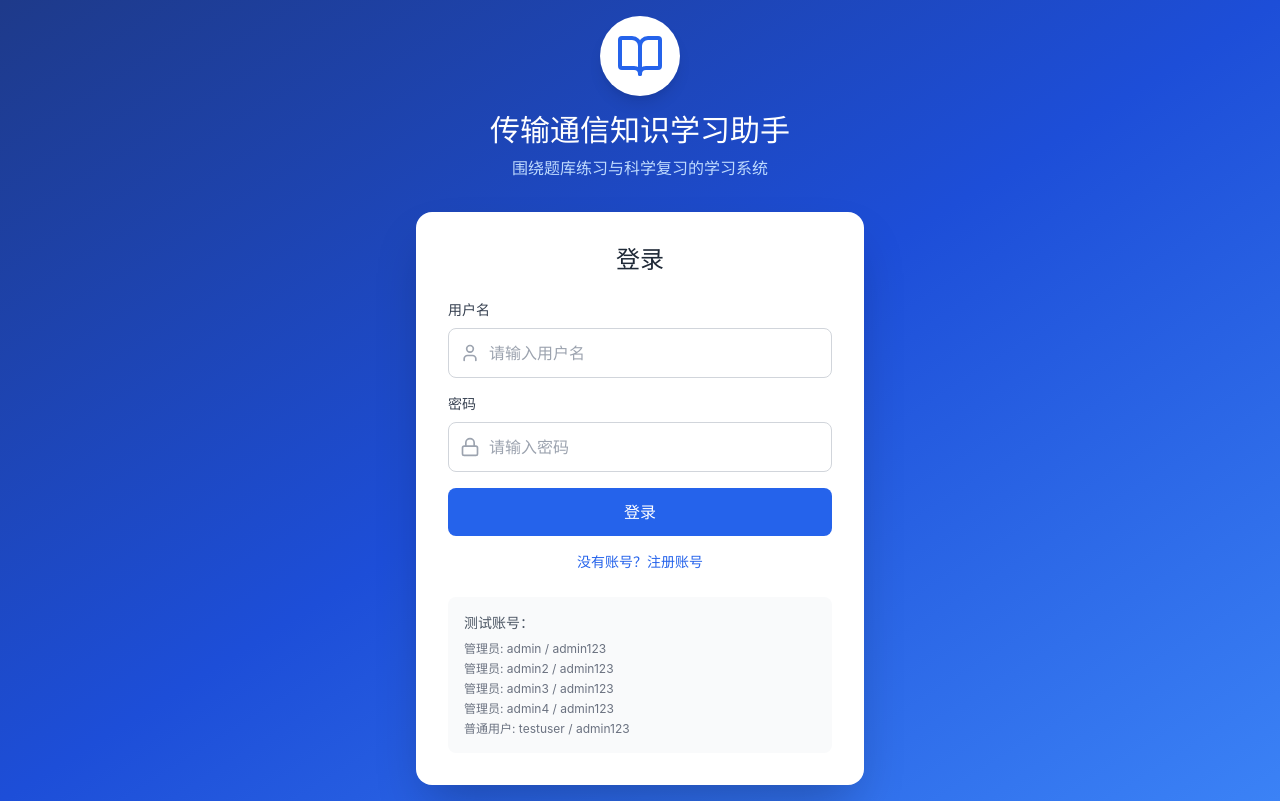
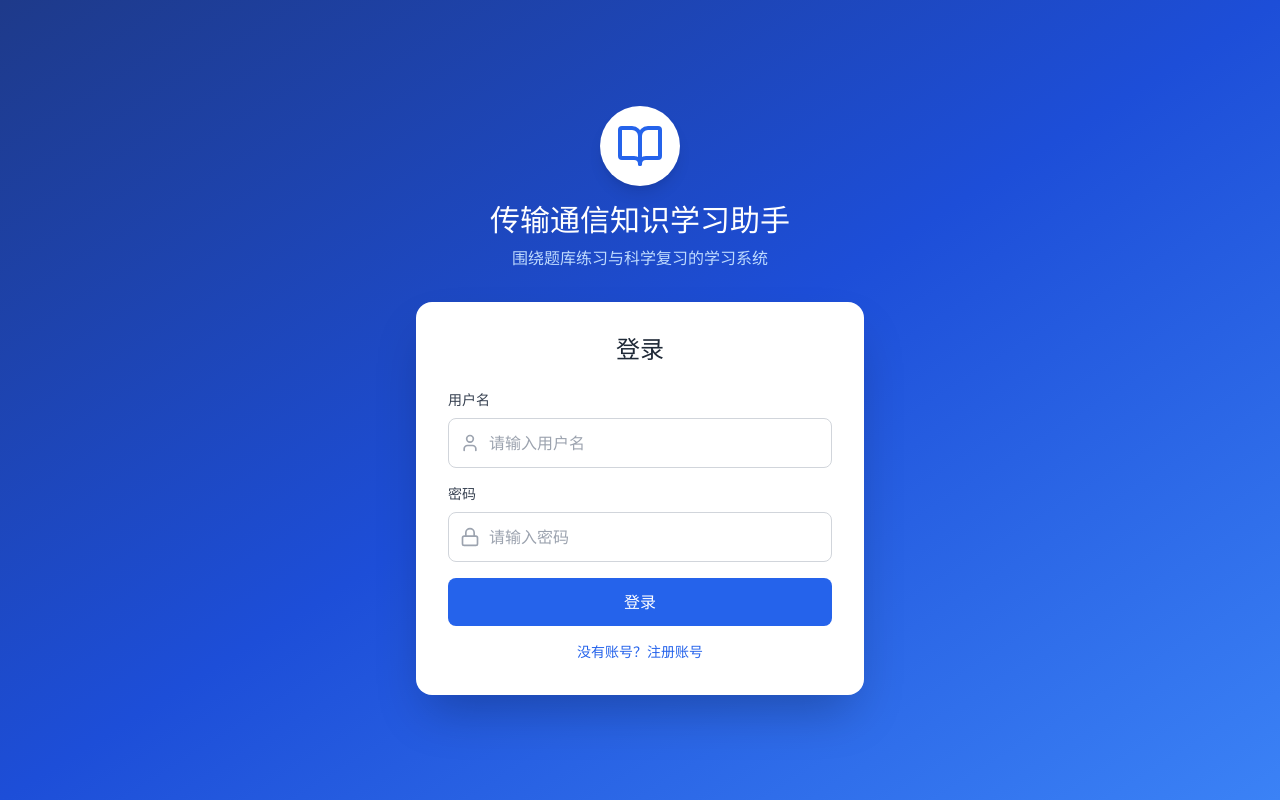
Before and after one commit to laomu-dev/study-app, a React (Vite) app: page /login in a window 1280 px wide. Built offline with nearby package versions, Linux system fonts and the light colour scheme; no server answers.

Commit message:
Remove visible test account hints

```diff
--- a/api/server.ts
+++ b/api/server.ts
@@ -24,8 +24,6 @@ const PORT = process.env.PORT || 3001;
 const server = app.listen(PORT, async () => {
   await initializeDatabase();
   console.log(`Server ready on port ${PORT}`);
-  console.log('Default admin credentials: admin / admin123');
-  console.log('Default user credentials: testuser / admin123');
 });
 
 /**
--- a/src/pages/Login.tsx
+++ b/src/pages/Login.tsx
@@ -136,18 +136,6 @@ export function Login() {
             {isRegistering ? '已有账号，返回登录' : '没有账号？注册账号'}
           </button>
 
-          {!isRegistering && (
-            <div className="mt-6 p-4 bg-gray-50 rounded-lg">
-            <p className="text-sm text-gray-600 mb-2">测试账号：</p>
-            <div className="text-xs text-gray-500 space-y-1">
-              <p>管理员: admin / admin123</p>
-              <p>管理员: admin2 / admin123</p>
-              <p>管理员: admin3 / admin123</p>
-              <p>管理员: admin4 / admin123</p>
-              <p>普通用户: testuser / admin123</p>
-            </div>
-            </div>
-          )}
         </div>
       </div>
     </div>
```
